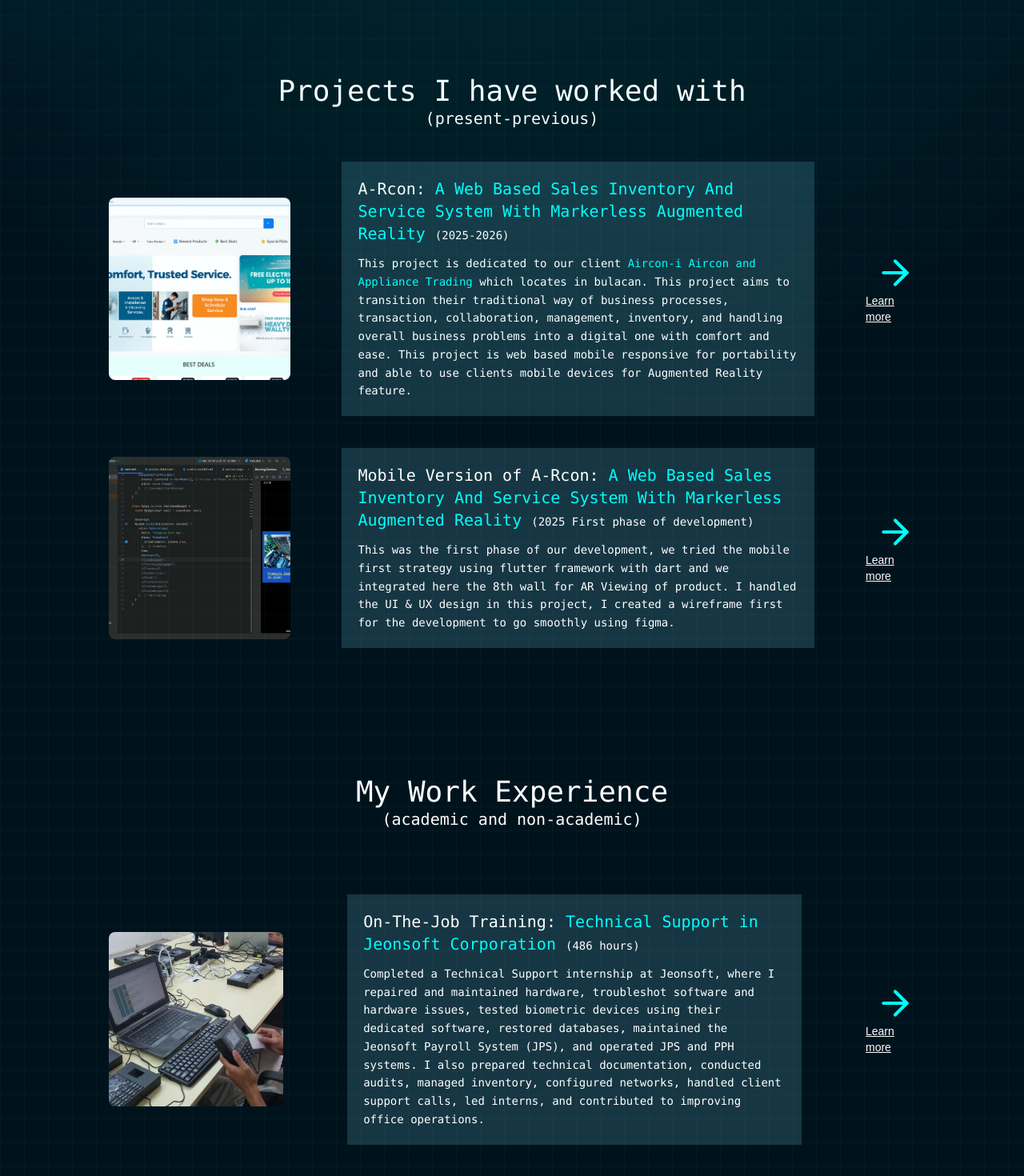
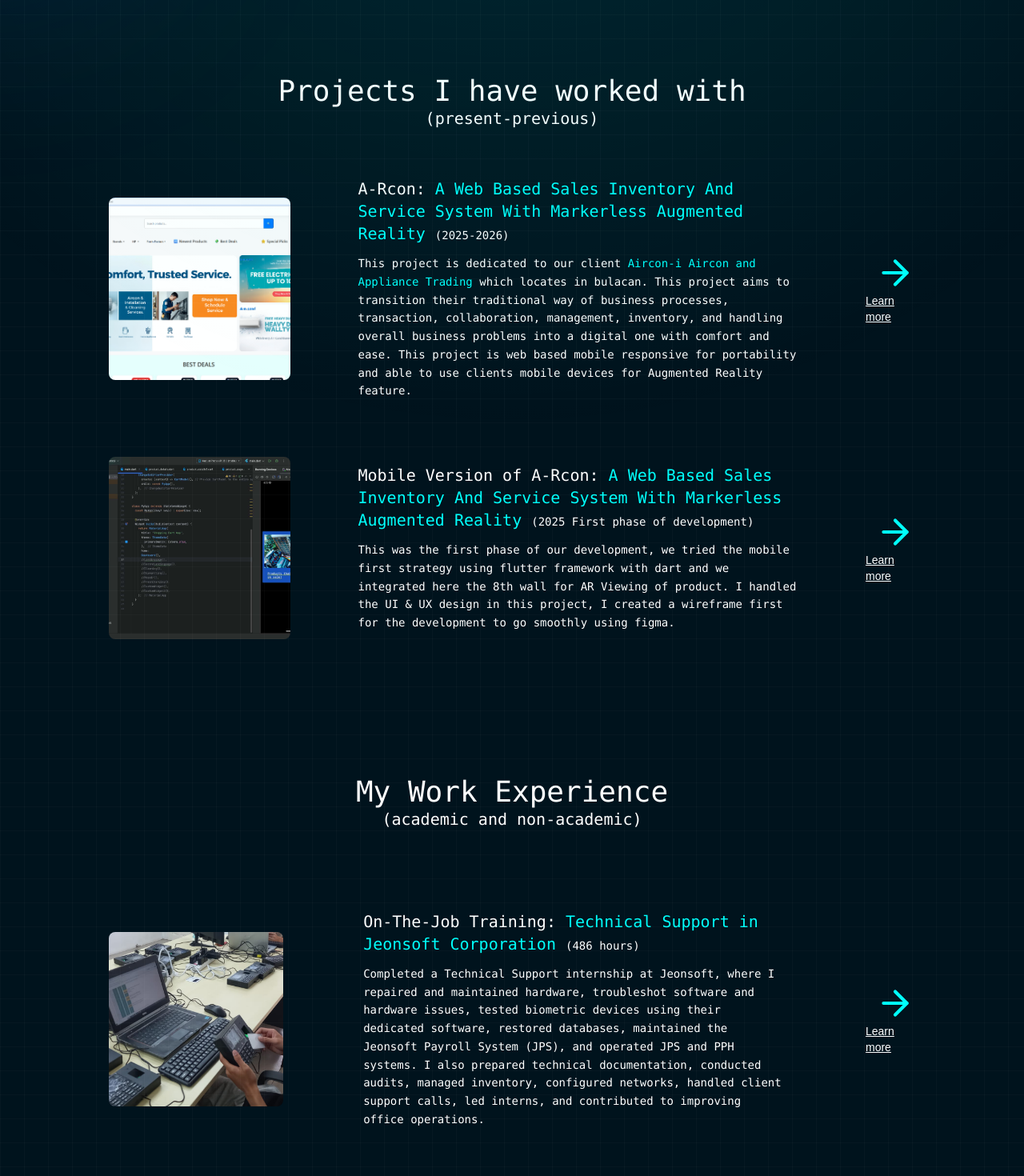
Before and after one commit to inoh524/MyPortfolio, a React app in the folder task-manager/frontend/: page / in a window 1280 px wide. Shown: the part 1700-3170 px from the top of the page at 80% size. Built offline with nearby package versions, Linux system fonts and the light colour scheme; the HTML template or start-up script is replaced by a standard one.

Commit message:
projects update

```diff
--- a/task-manager/frontend/src/pages/projects.jsx
+++ b/task-manager/frontend/src/pages/projects.jsx
@@ -62,7 +62,7 @@ function Project_page() {
                             whileInView={{ opacity: 1, x: 0 }}
                             transition={{ duration: 0.8 }}
                             viewport={{ once: true }}
-                            className="font-mono text-white bg-[#163643] p-5 w-full max-w-[600px] h-max"
+                            className="font-mono text-white p-5 w-full max-w-[600px] h-max"
                         >
                             <h1 className="text-lg sm:text-xl">
                                 A-Rcon:
@@ -129,7 +129,7 @@ function Project_page() {
                             whileInView={{ opacity: 1, x: 0 }}
                             transition={{ duration: 0.8 }}
                             viewport={{ once: true }}
-                            className="font-mono text-white bg-[#163643] p-5 w-full max-w-[600px] h-max"
+                            className="font-mono text-white p-5 w-full max-w-[600px] h-max"
                         >
                             <h1 className="text-lg sm:text-xl">
                                 Mobile Version of A-Rcon:
@@ -203,7 +203,7 @@ function Project_page() {
                         whileInView={{ opacity: 1, x: 0 }}
                         transition={{ duration: 0.8 }}
                         viewport={{ once: true }}
-                        className="font-mono text-white bg-[#163643] p-5 w-full max-w-[600px] h-max"
+                        className="font-mono text-white p-5 w-full max-w-[600px] h-max"
                     >
                         <h1 className="text-lg sm:text-xl">
                             On-The-Job Training:
```
